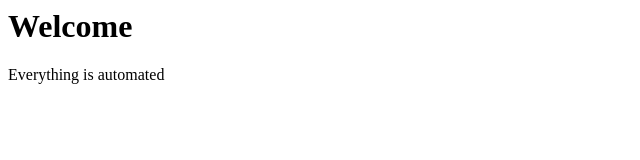
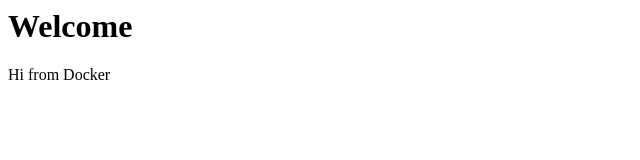
Before and after one commit to athiraprasad123/ProjectDemo, a plain HTML site: page index.html in a window 1280 px wide. Shown: the full height of the page, 0-640 px from the left. Drawn offline with Linux system fonts and the light colour scheme.

Commit message:
new chang index.html

```diff
--- a/index.html
+++ b/index.html
@@ -5,6 +5,6 @@
 </head>
 <body>
 <h1>Welcome</h1>
-<p>Everything is automated</p>
+<p>Hi from Docker</p>
 </body>
 </html>
```
